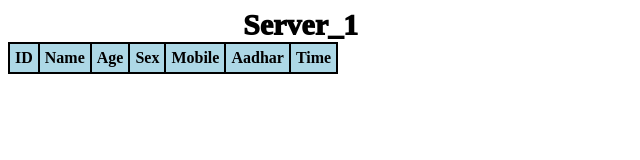
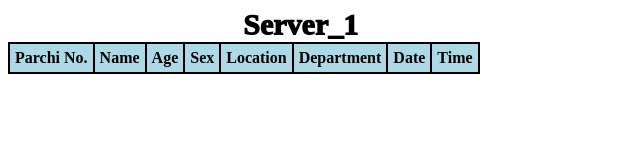
Before and after one commit to PragunJaswal/Digitize-Hospital-Backend, a plain HTML site: page templates/server.html in a window 1280 px wide. Shown: the whole page, without its empty margins (0-640 px from the left). Drawn offline with Linux system fonts and the light colour scheme; no server answers.

Commit message:
server2table

```diff
--- a/templates/server.html
+++ b/templates/server.html
@@ -29,12 +29,13 @@
             </tr>
 			<tr bgcolor = "lightblue">
 
-				<th>ID</th>
+				<th>Parchi No.</th>
 				<th>Name</th>
 				<th>Age</th>
 				<th>Sex</th>
-				<th>Mobile</th>
-				<th>Aadhar</th>
+				<th>Location</th>
+				<th>Department</th>
+				<th>Date</th>
 				<th>Time</th>
 			</tr>
 		</thead>
```
